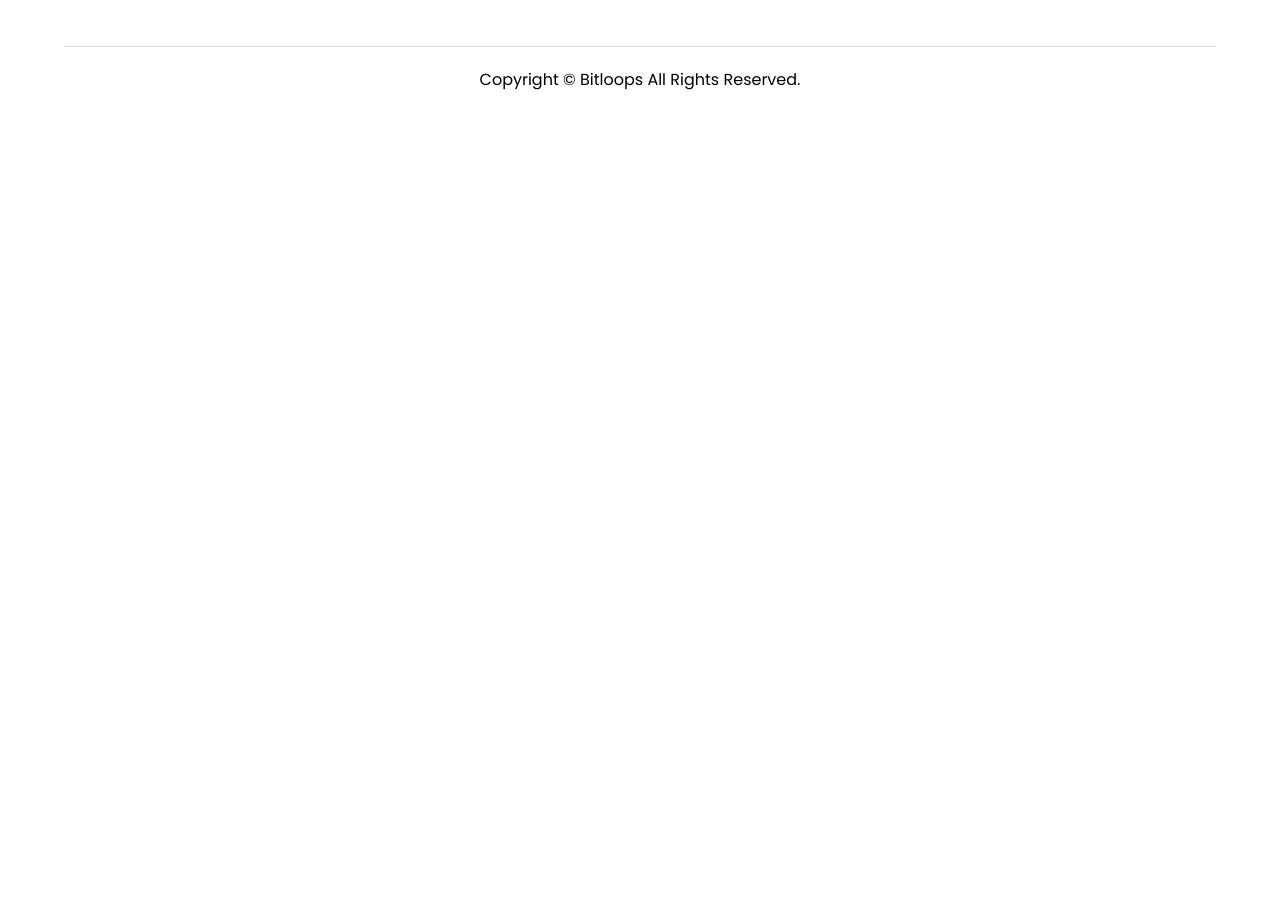
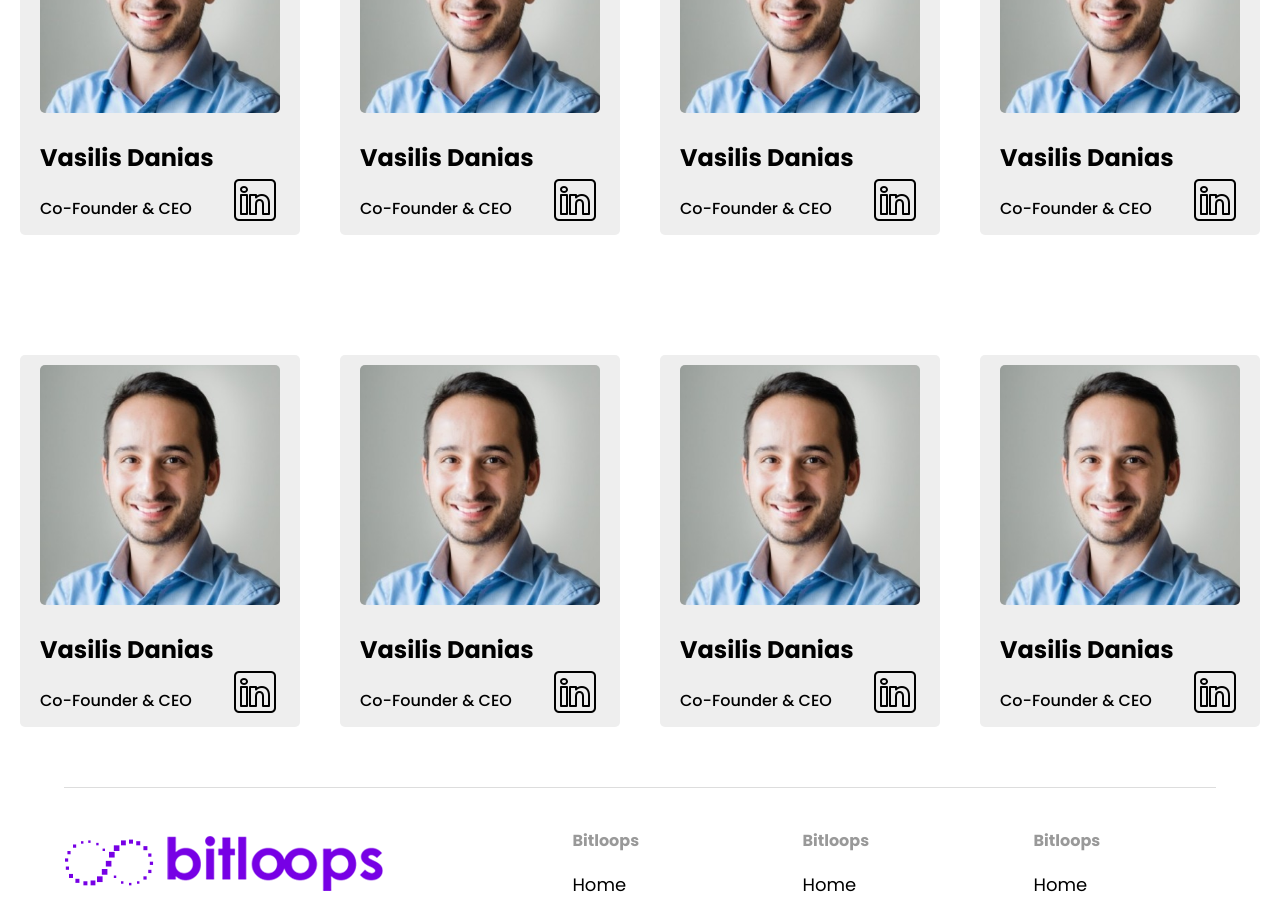
Before and after one commit to soohaib01/bitloop, a Next.js app: page /about in a window 1280 px wide. Shown: the part 2120-3038 px from the top of the page. Before the commit the page ends 2242 px from the top, so only its background shows below. Built offline with nearby package versions, Linux system fonts and the light colour scheme.

Commit message:
Three Pages Completed For Review

```diff
--- a/components/About/TeamCards.jsx
+++ b/components/About/TeamCards.jsx
@@ -4,7 +4,117 @@ const TeamCards = () => {
   return (
     <div>
         <div className={Styles.Container}>
+            <div className={Styles.Heading}>
+                <h1>Meet the Bitloops team</h1>
+            </div>
+            <div className={Styles.CardContainer}>
+            <div className={Styles.Card}>
+                <img src="/Teams/danias.jpg" alt="Danias" className={Styles.MemberImage} />
+                <h2>Vasilis Danias</h2>
+                <div className={Styles.ForBorder}></div>
+                <div style={{
+                    display:'flex',
+                    justifyContent:'space-between'
+                }}>
+                <p className={Styles.Designation}>Co-Founder & CEO</p>
+                 <img src="/Teams/link.png" alt="Linkdin Image" className={Styles.Icon} />
+                </div>
 
+            </div>
+            <div className={Styles.Card}>
+                <img src="/Teams/danias.jpg" alt="Danias" className={Styles.MemberImage} />
+                <h2>Vasilis Danias</h2>
+                <div className={Styles.ForBorder}></div>
+                <div style={{
+                    display:'flex',
+                    justifyContent:'space-between'
+                }}>
+                <p className={Styles.Designation}>Co-Founder & CEO</p>
+                 <img src="/Teams/link.png" alt="Linkdin Image" className={Styles.Icon} />
+                </div>
+
+            </div>
+            <div className={Styles.Card}>
+                <img src="/Teams/danias.jpg" alt="Danias" className={Styles.MemberImage} />
+                <h2>Vasilis Danias</h2>
+                <div className={Styles.ForBorder}></div>
+                <div style={{
+                    display:'flex',
+                    justifyContent:'space-between'
+                }}>
+                <p className={Styles.Designation}>Co-Founder & CEO</p>
+                 <img src="/Teams/link.png" alt="Linkdin Image" className={Styles.Icon} />
+                </div>
+
+            </div>
+            <div className={Styles.Card}>
+                <img src="/Teams/danias.jpg" alt="Danias" className={Styles.MemberImage} />
+                <h2>Vasilis Danias</h2>
+                <div className={Styles.ForBorder}></div>
+                <div style={{
+                    display:'flex',
+                    justifyContent:'space-between'
+                }}>
+                <p className={Styles.Designation}>Co-Founder & CEO</p>
+                 <img src="/Teams/link.png" alt="Linkdin Image" className={Styles.Icon} />
+                </div>
+
+            </div>
+            </div>
+            <div className={Styles.CardContainer}>
+            <div className={Styles.Card}>
+                <img src="/Teams/danias.jpg" alt="Danias" className={Styles.MemberImage} />
+                <h2>Vasilis Danias</h2>
+                <div className={Styles.ForBorder}></div>
+                <div style={{
+                    display:'flex',
+                    justifyContent:'space-between'
+                }}>
+                <p className={Styles.Designation}>Co-Founder & CEO</p>
+                 <img src="/Teams/link.png" alt="Linkdin Image" className={Styles.Icon} />
+                </div>
+
+            </div>
+            <div className={Styles.Card}>
+                <img src="/Teams/danias.jpg" alt="Danias" className={Styles.MemberImage} />
+                <h2>Vasilis Danias</h2>
+                <div className={Styles.ForBorder}></div>
+                <div style={{
+                    display:'flex',
+                    justifyContent:'space-between'
+                }}>
+                <p className={Styles.Designation}>Co-Founder & CEO</p>
+                 <img src="/Teams/link.png" alt="Linkdin Image" className={Styles.Icon} />
+                </div>
+
+            </div>
+            <div className={Styles.Card}>
+                <img src="/Teams/danias.jpg" alt="Danias" className={Styles.MemberImage} />
+                <h2>Vasilis Danias</h2>
+                <div className={Styles.ForBorder}></div>
+                <div style={{
+                    display:'flex',
+                    justifyContent:'space-between'
+                }}>
+                <p className={Styles.Designation}>Co-Founder & CEO</p>
+                 <img src="/Teams/link.png" alt="Linkdin Image" className={Styles.Icon} />
+                </div>
+
+            </div>
+            <div className={Styles.Card}>
+                <img src="/Teams/danias.jpg" alt="Danias" className={Styles.MemberImage} />
+                <h2>Vasilis Danias</h2>
+                <div className={Styles.ForBorder}></div>
+                <div style={{
+                    display:'flex',
+                    justifyContent:'space-between'
+                }}>
+                <p className={Styles.Designation}>Co-Founder & CEO</p>
+                 <img src="/Teams/link.png" alt="Linkdin Image" className={Styles.Icon} />
+                </div>
+
+            </div>
+            </div>
         </div>
     </div>
   )
--- a/styles/About/Team.module.css
+++ b/styles/About/Team.module.css
@@ -0,0 +1,53 @@
+.Container {
+  margin-top: 5em;
+}
+.CardContainer {
+  display: flex;
+
+  max-width: 1280px;
+
+  margin: 80px auto 0;
+}
+.Heading {
+  display: flex;
+  justify-content: center;
+  align-items: center;
+}
+.Card {
+  margin: 20px;
+  background-color: #eee;
+  border-radius: 5px;
+  width: 25%;
+  padding: 10px 20px;
+}
+.MemberImage {
+  width: 100%;
+  border-radius: 5px;
+}
+.Designation {
+  margin-top: 1.3rem;
+  font-weight: 500;
+}
+.Card > h2 {
+  padding-top: 20px;
+}
+.Icon {
+  cursor: pointer;
+}
+@media screen and (max-width: 1080px) {
+  .CardContainer {
+    display: flex;
+    flex-direction: column !important;
+  }
+  .Card {
+    margin: 0 auto;
+    margin-bottom: 30px;
+    background-color: #eee;
+    border-radius: 5px;
+    width: 80%;
+    padding: 10px 20px;
+  }
+  .Card:hover {
+    transform: translateY(-10px);
+  }
+}
```
Also changed, not shown: public/Teams/Danias.jpg (added), public/Teams/link.png (added).
